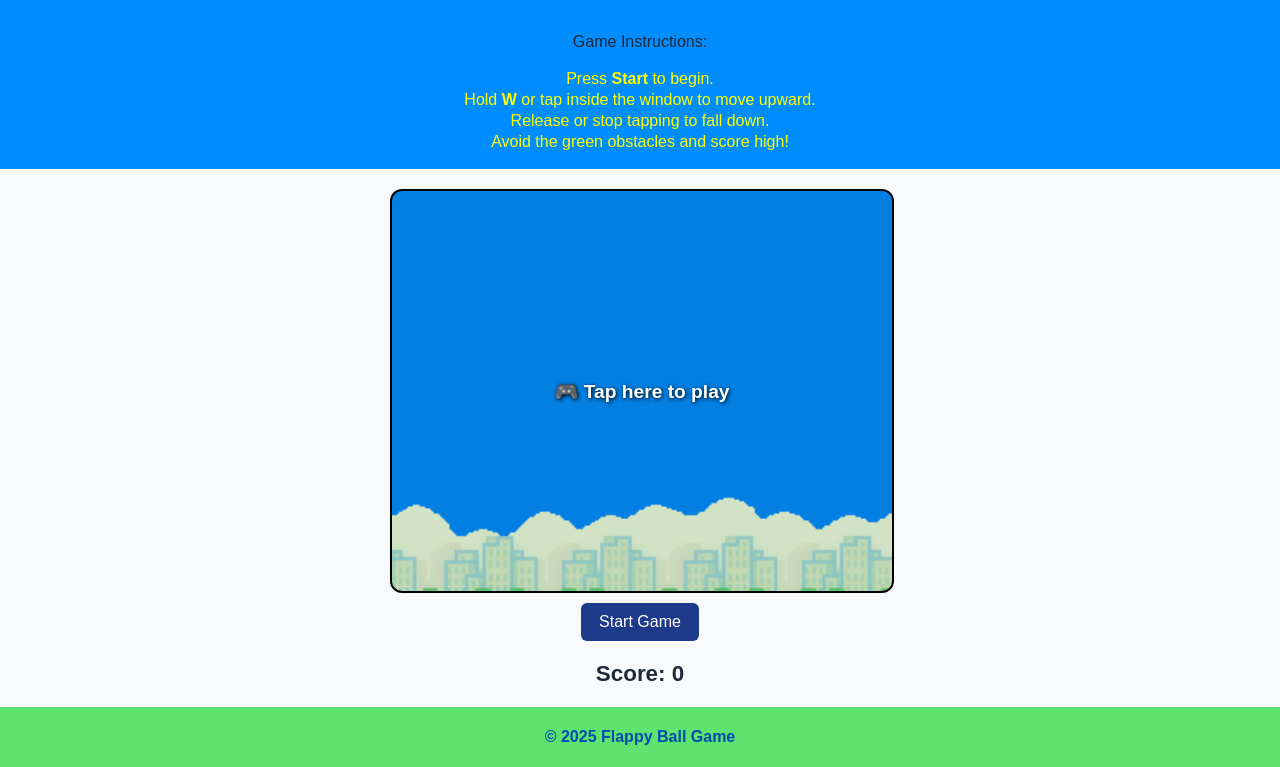
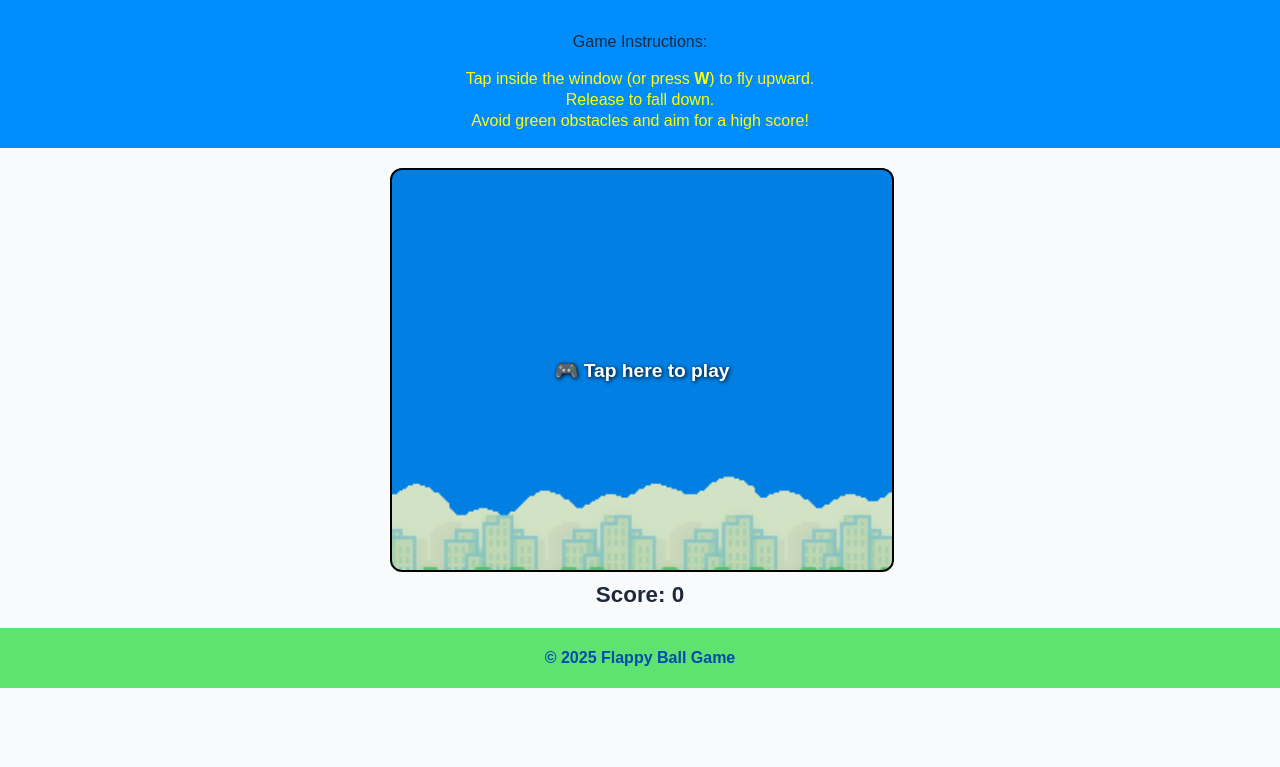
Before and after one commit to SuhaybDahir/bouncing-ball-deployment, a plain HTML site: page index.html in a window 1280 px wide. Shown: the part 133-900 px from the top of the page. After the commit the page ends 821 px from the top, so only its background shows below. Drawn offline with Linux system fonts and the light colour scheme.

Commit message:
Update index.html

```diff
--- a/index.html
+++ b/index.html
@@ -16,10 +16,9 @@
     <h2>Interactive Game</h2>
     <p>Game Instructions:</p>
     <ul>
-      <li>Press <strong>Start</strong> to begin.</li>
-      <li>Hold <strong>W</strong> or tap inside the window to move upward.</li>
-      <li>Release or stop tapping to fall down.</li>
-      <li>Avoid the green obstacles and score high!</li>
+      <li>Tap inside the window (or press <strong>W</strong>) to fly upward.</li>
+      <li>Release to fall down.</li>
+      <li>Avoid green obstacles and aim for a high score!</li>
     </ul>
   </header>
 
@@ -27,13 +26,12 @@
     <div id="gameWrapper">
       <svg id="gameArea" width="100%" height="400px"></svg>
 
-      <!-- Tap Zone (now always active and visible overlay) -->
+      <!-- Tap zone overlay -->
       <div id="interactionWindow">
         <p>🎮 Tap here to play</p>
       </div>
     </div>
 
-    <button id="startButton">Start Game</button>
     <div id="scoreBoard">Score: <span id="score">0</span></div>
   </main>
 
```
